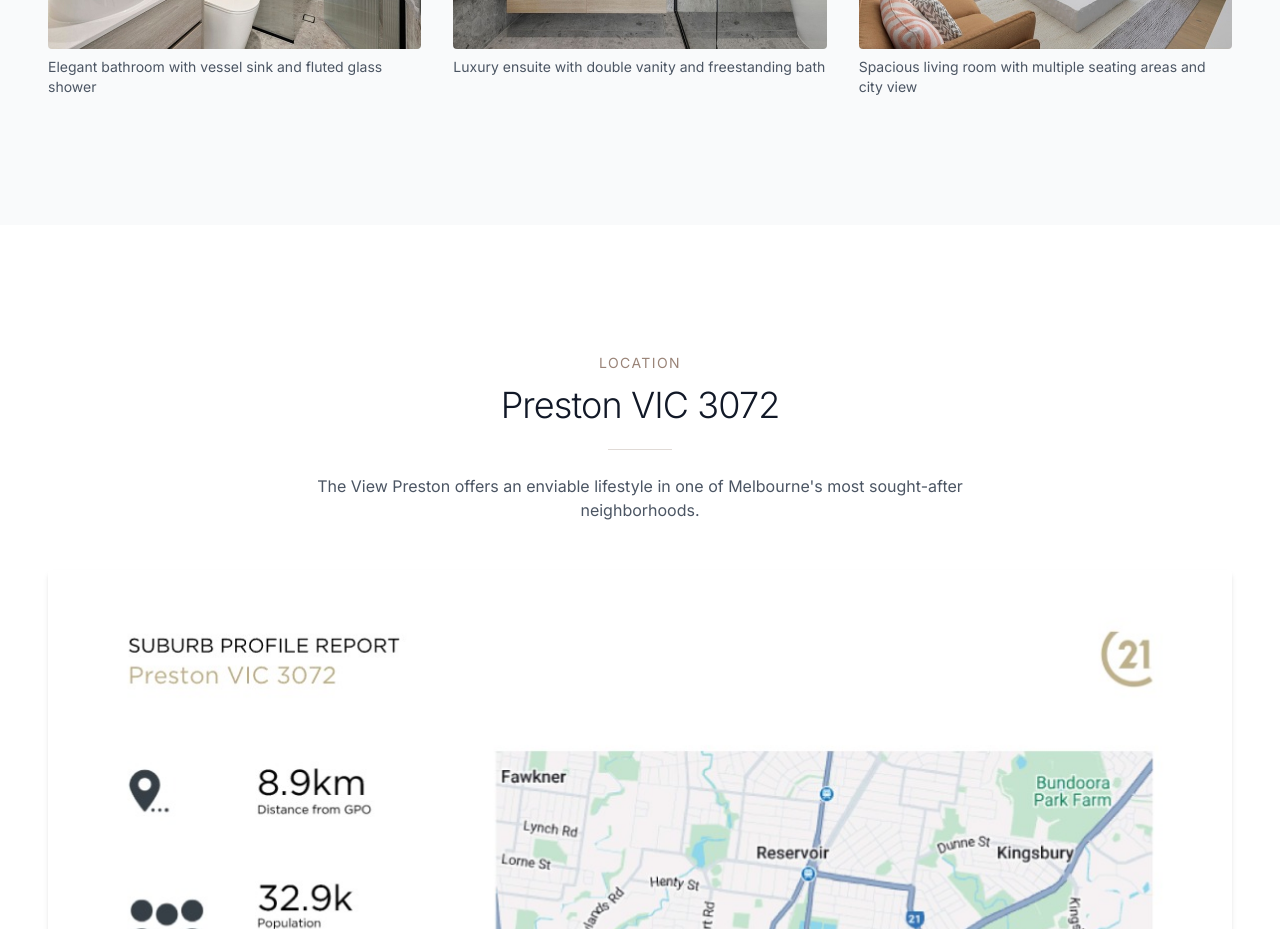
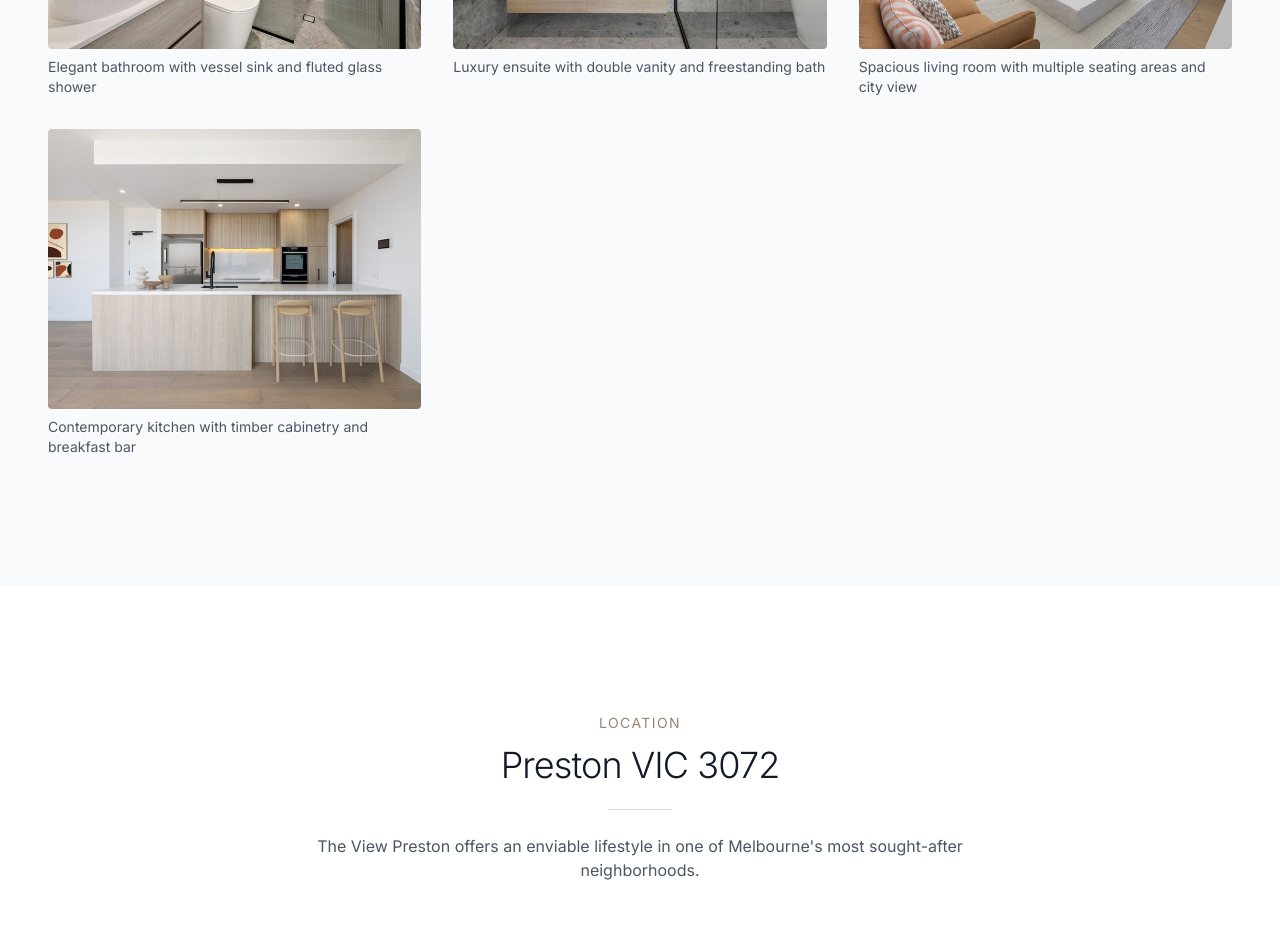
Before and after one commit to propertystart/view-preston-stemcon-v10, a React (Vite) app: page / in a window 1280 px wide. Shown: the part 3140-4069 px from the top of the page. Built offline with nearby package versions, Linux system fonts and the light colour scheme.

Commit message:
Add gallery image
- Added a new image to the "Modern Kitchens" category in the gallery.

```diff
--- a/src/components/Gallery.tsx
+++ b/src/components/Gallery.tsx
@@ -70,6 +70,12 @@ const Gallery: React.FC = () => {
       src: "/lovable-uploads/6224aacf-3eb1-4feb-a4e2-3df1c210b83a.png",
       alt: "Spacious living room with multiple seating areas and city view",
       category: "livingrooms"
+    },
+    {
+      id: 10,
+      src: "/lovable-uploads/d82448b0-41a6-46a7-b4d2-e996cd7193e4.png",
+      alt: "Contemporary kitchen with timber cabinetry and breakfast bar",
+      category: "kitchens"
     }
   ];
 
```
Also changed, not shown: public/lovable-uploads/d82448b0-41a6-46a7-b4d2-e996cd7193e4.png (added).
